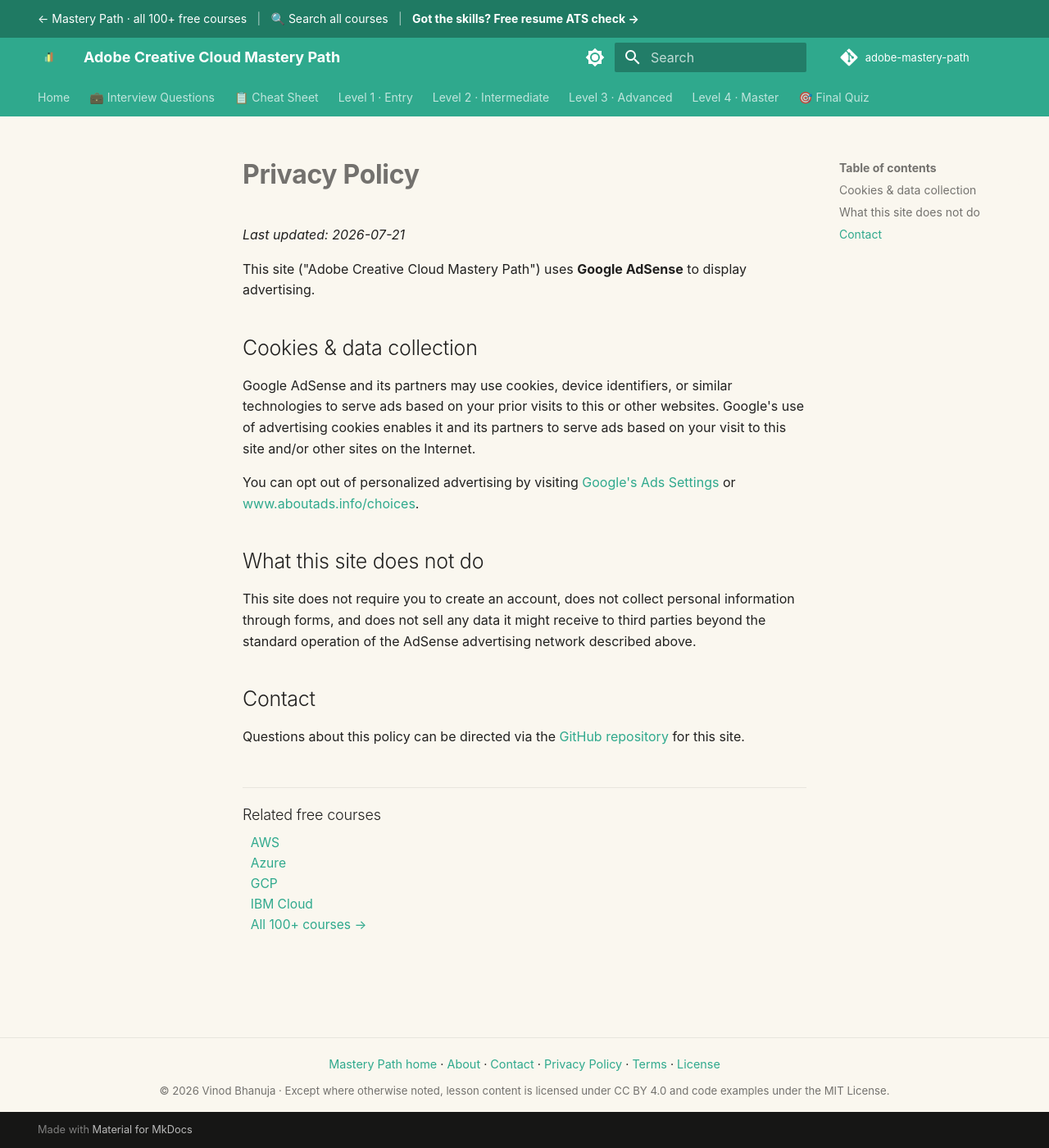
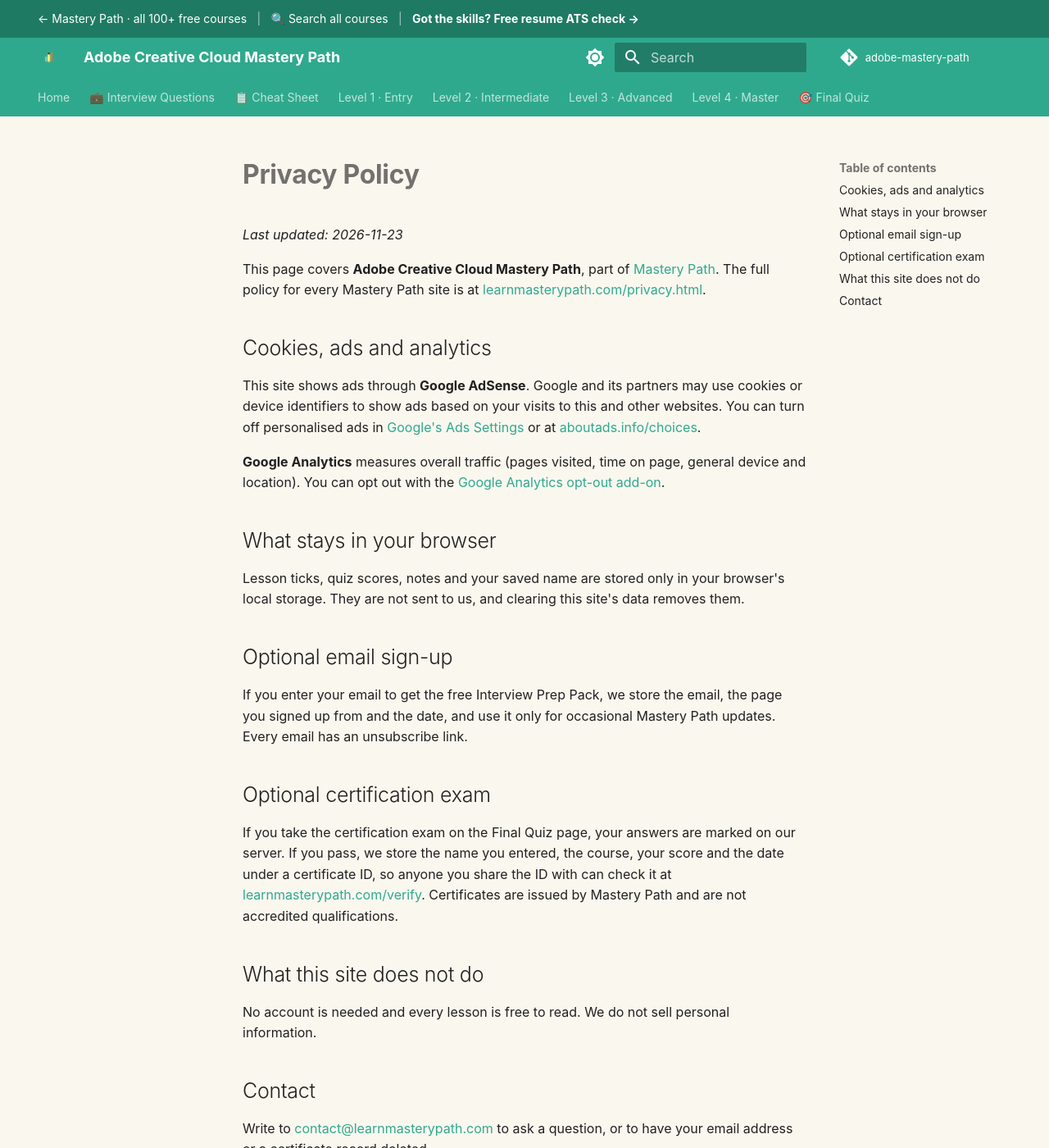
Before and after one commit to SIGILIPELLI/adobe-mastery-path, an MkDocs documentation site: the page built from docs/privacy.md, in a window 1280 px wide and 1400 px high. Shown: the whole window at 82% size. Built offline with MkDocs 1.6.1 and Material for MkDocs 9.7.7, drawn with Linux system fonts in a browser that asks for light colours; comment, search, counter and statistics services are not loaded.

Commit message:
Update privacy page: progress stays in the browser, optional email sign-up and certification exam, link to the full policy
Co-Authored-By: Claude Opus 5.5 <noreply@anthropic.com>

```diff
--- a/docs/privacy.md
+++ b/docs/privacy.md
@@ -1,30 +1,35 @@
+---
+description: "Privacy policy for the free Adobe Creative Cloud Mastery Path: cookies for ads and analytics, what stays in your browser, and the optional email sign-up and certification exam."
+---
+
 # Privacy Policy
 
-_Last updated: 2026-07-21_
+_Last updated: 2026-11-23_
 
-This site ("Adobe Creative Cloud Mastery Path") uses **Google AdSense** to
-display advertising.
+This page covers **Adobe Creative Cloud Mastery Path**, part of [Mastery Path](https://learnmasterypath.com/). The full policy for every Mastery Path site is at [learnmasterypath.com/privacy.html](https://learnmasterypath.com/privacy.html).
 
-## Cookies & data collection
+## Cookies, ads and analytics
 
-Google AdSense and its partners may use cookies, device identifiers, or similar
-technologies to serve ads based on your prior visits to this or other websites.
-Google's use of advertising cookies enables it and its partners to serve ads
-based on your visit to this site and/or other sites on the Internet.
+This site shows ads through **Google AdSense**. Google and its partners may use cookies or device identifiers to show ads based on your visits to this and other websites. You can turn off personalised ads in [Google's Ads Settings](https://adssettings.google.com/) or at [aboutads.info/choices](https://www.aboutads.info/choices/).
 
-You can opt out of personalized advertising by visiting
-[Google's Ads Settings](https://adssettings.google.com/) or
-[www.aboutads.info/choices](https://www.aboutads.info/choices/).
+**Google Analytics** measures overall traffic (pages visited, time on page, general device and location). You can opt out with the [Google Analytics opt-out add-on](https://tools.google.com/dlpage/gaoptout).
+
+## What stays in your browser
+
+Lesson ticks, quiz scores, notes and your saved name are stored only in your browser's local storage. They are not sent to us, and clearing this site's data removes them.
+
+## Optional email sign-up
+
+If you enter your email to get the free Interview Prep Pack, we store the email, the page you signed up from and the date, and use it only for occasional Mastery Path updates. Every email has an unsubscribe link.
+
+## Optional certification exam
+
+If you take the certification exam on the Final Quiz page, your answers are marked on our server. If you pass, we store the name you entered, the course, your score and the date under a certificate ID, so anyone you share the ID with can check it at [learnmasterypath.com/verify](https://learnmasterypath.com/verify/). Certificates are issued by Mastery Path and are not accredited qualifications.
 
 ## What this site does not do
 
-This site does not require you to create an account, does not collect personal
-information through forms, and does not sell any data it might receive to third
-parties beyond the standard operation of the AdSense advertising network
-described above.
+No account is needed and every lesson is free to read. We do not sell personal information.
 
 ## Contact
 
-Questions about this policy can be directed via the
-[GitHub repository](https://github.com/SIGILIPELLI/adobe-mastery-path) for this
-site.
+Write to [contact@learnmasterypath.com](mailto:contact@learnmasterypath.com) to ask a question, or to have your email address or a certificate record deleted.
```
